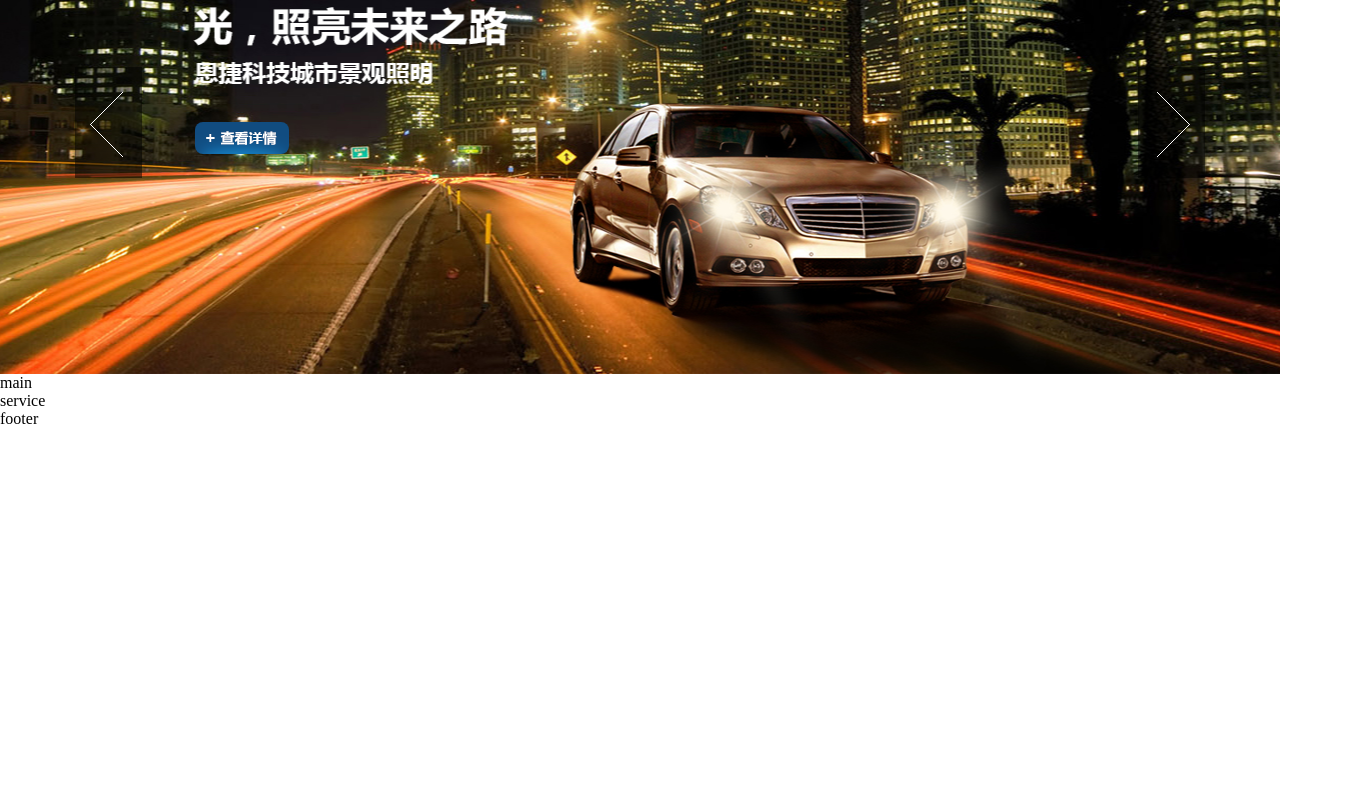
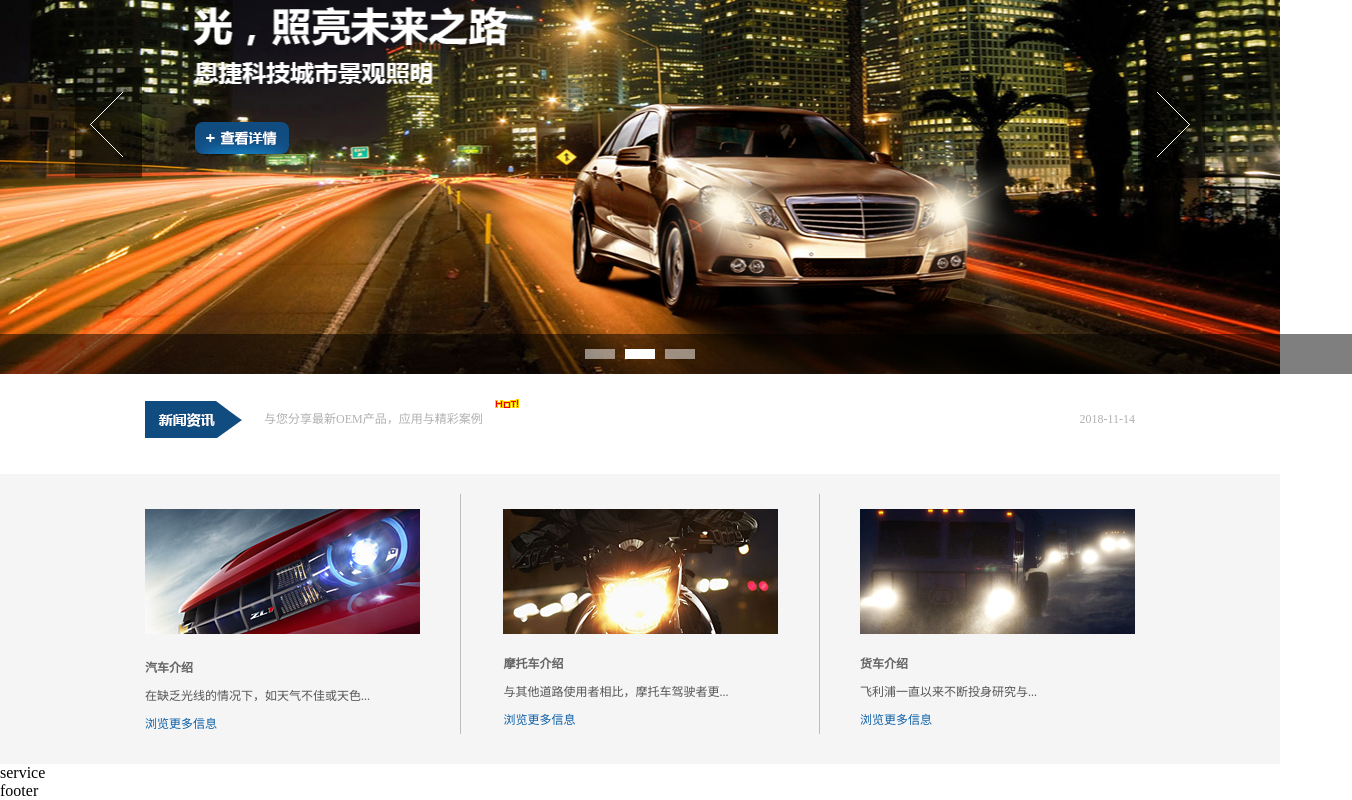
Before and after one commit to linzowo/html-css-practive, a plain HTML site: page 16网站首页练习/index.html in a window 1280 px wide. Shown: the part 296-1096 px from the top of the page, 1352 px wide, since content can reach past the window. Before the commit the page ends 800 px from the top, so only its background shows below. Drawn offline with Linux system fonts and the light colour scheme.

Commit message:
完成新闻资讯主体部分

```diff
--- a/16网站首页练习/css/index.css
+++ b/16网站首页练习/css/index.css
@@ -124,6 +124,7 @@
 */
 .banner {
     height: 545px;
+    position: relative;
     background: #fff url(../images/banner.jpg) no-repeat 50% 0;
 }
 .btn_box {
@@ -179,5 +180,173 @@
 .br_link:hover {
     box-shadow: 0 2px 2px #bd0000;
 }
+/* banner底部 h40 颜色000 加透明
+ 中间的方块 h10 w30 f5f4f2 透明*/
+.br_footer {
+    height: 40px;
+    width: 1423px;
+    background-color: rgba(0, 0, 0, .5);
+    position: absolute;
+    bottom: 0px;
+    left: 50%;
+    margin-left: -711.5px;
+}
+.br_footer ul {
+    height: 40px;
+    width: 120px;
+    position: absolute;
+    left: 50%;
+    margin-left: -60px;
+}
+.br_footer li {
+    float: left;
+    list-style: none;
+    height: 10px;
+    width: 30px;
+    background-color: rgba(255, 255, 255, .5);
+    margin: 15px 5px;
+}
+.br_footer .brfr_center {
+    background-color: #fff;
+}
 /* banner结束 */
+
 /* 新闻资讯开始 */
+/*
+标题
+高170 3个盒子 llr
+主体三个盒子
+h290 w315
+上下结构
+*/
+/* 新闻标题栏开始 */
+.main_hd {
+    height: 100px;
+    width: 990px;
+    background-color: #fff;
+    margin: 0 auto;
+}
+.mh_icon,
+.mh_title {
+    float: left;
+    height: 100px;
+}
+.mh_icon {
+    width: 99px;
+    background: #fff url(../images/news_icon.png) no-repeat 50% 50%;
+}
+.mh_title {
+    text-align: center;
+    margin-left: 20px;
+    font: 400 12px/90px "微软雅黑";
+    color: #b0b0b0;
+}
+.mh_img {
+    float: left;
+    margin-top: 25px;
+    margin-left: 12px;
+}
+.mh_time {
+    float: right;
+    font: 400 12px/90px "微软雅黑";
+    color: #b0b0b0;
+}
+/* 新闻标题结束 */
+/* 新闻主体开始 */
+.main_bd {
+    height: 290px;
+    background-color: #f5f5f5;
+}
+.main_bd ul {
+    width: 990px;
+    height: 290px;
+    margin: 0 auto;
+    list-style: none;
+}
+.main_bd li {
+    height: 240px;
+    float: left;
+    margin-top: 20px;
+}
+.main_bd .motorcycle {
+    border-right: 1px solid #bdbdbd;
+    border-left: 1px solid #bdbdbd;
+    width: 358px;
+}
+.car,
+.van {
+    width: 315px;
+}
+.car img {
+    margin-top: 15px;
+}
+.car h4 {
+    margin-top: 20px;
+    font: 700 12px "微软雅黑";
+    color: #656565;
+}
+.car p {
+    margin-top: 10px;
+    font: 400 12px "微软雅黑";
+    color: #555555;
+}
+.car a {
+    margin-top: 10px;
+    display: inline-block;
+    font: 400 12px "微软雅黑";
+    color: #0e60a7;
+    text-decoration: none;
+}
+.motorcycle img {
+    display: block;
+    margin: 15px auto 0px;
+}
+.motorcycle p,
+.motorcycle a,
+.motorcycle h4 {
+    margin-left: 42.5px;
+}
+.motorcycle h4 {
+    margin-top: 20px;
+    font: 700 12px "微软雅黑";
+    color: #656565;
+}
+.motorcycle p {
+    margin-top: 10px;
+    font: 400 12px "微软雅黑";
+    color: #555555;
+}
+.motorcycle a {
+    margin-top: 10px;
+    display: inline-block;
+    font: 400 12px "微软雅黑";
+    color: #0e60a7;
+    text-decoration: none;
+}
+.van img {
+    margin-top: 15px;
+    margin-left: auto;
+    display: block;
+}
+.van p,
+.van a,
+.van h4 {
+    margin-left: 40px;
+}
+.van h4 {
+    margin-top: 20px;
+    font: 700 12px "微软雅黑";
+    color: #656565;
+}
+.van p {
+    margin-top: 10px;
+    font: 400 12px "微软雅黑";
+    color: #555555;
+}
+.van a {
+    margin-top: 10px;
+    display: inline-block;
+    font: 400 12px "微软雅黑";
+    color: #0e60a7;
+    text-decoration: none;
+}
--- a/16网站首页练习/index.html
+++ b/16网站首页练习/index.html
@@ -43,10 +43,47 @@
             <div class="br_left"><img src="images/left_icon.png" /></div>
             <div class="br_link"></div>
         </div>
+        <div class="br_footer">
+            <ul>
+                <li class="brfr_left"></li>
+                <li class="brfr_center"></li>
+                <li class="brfr_right"></li>
+            </ul>
+        </div>
     </div>
     <!-- banner结束 -->
     <!-- 新闻资讯部分开始 -->
-    <div class="main">main</div>
+    <div class="main">
+        <div class="main_hd">
+            <div class="mh_icon"></div>
+            <div class="mh_title">与您分享最新OEM产品，应用与精彩案例</div>
+            <img src="images/hot.png" class="mh_img" />
+            <div class="mh_time">2018-11-14</div>
+        </div>
+        <div class="main_bd">
+            <ul>
+                <li class="car">
+                    <img src="images/car.jpg" />
+                    <h4>汽车介绍</h4>
+                    <p>在缺乏光线的情况下，如天气不佳或天色...</p>
+                    <a href="#">浏览更多信息</a>
+                </li>
+                <li class="motorcycle">
+                    <img src="images/motorcycle.jpg" />
+                    <h4>摩托车介绍</h4>
+                    <p>与其他道路使用者相比，摩托车驾驶者更...</p>
+                    <a href="#">浏览更多信息</a>
+                </li>
+                <li class="van">
+                    <img src="images/van.jpg" />
+                    <h4>货车介绍</h4>
+                    <p>飞利浦一直以来不断投身研究与...</p>
+                    <a href="#">浏览更多信息</a>
+                </li>
+            </ul>
+        </div>
+    </div>
+
     <div class="service">service</div>
     <div class="footer">footer</div>
 </body>
```
Also changed, not shown: 16网站首页练习/images/car.jpg (added), 16网站首页练习/images/hot.png (added), 16网站首页练习/images/motorcycle.jpg (added), 16网站首页练习/images/news_icon.png (added), 16网站首页练习/images/van.jpg (added).
